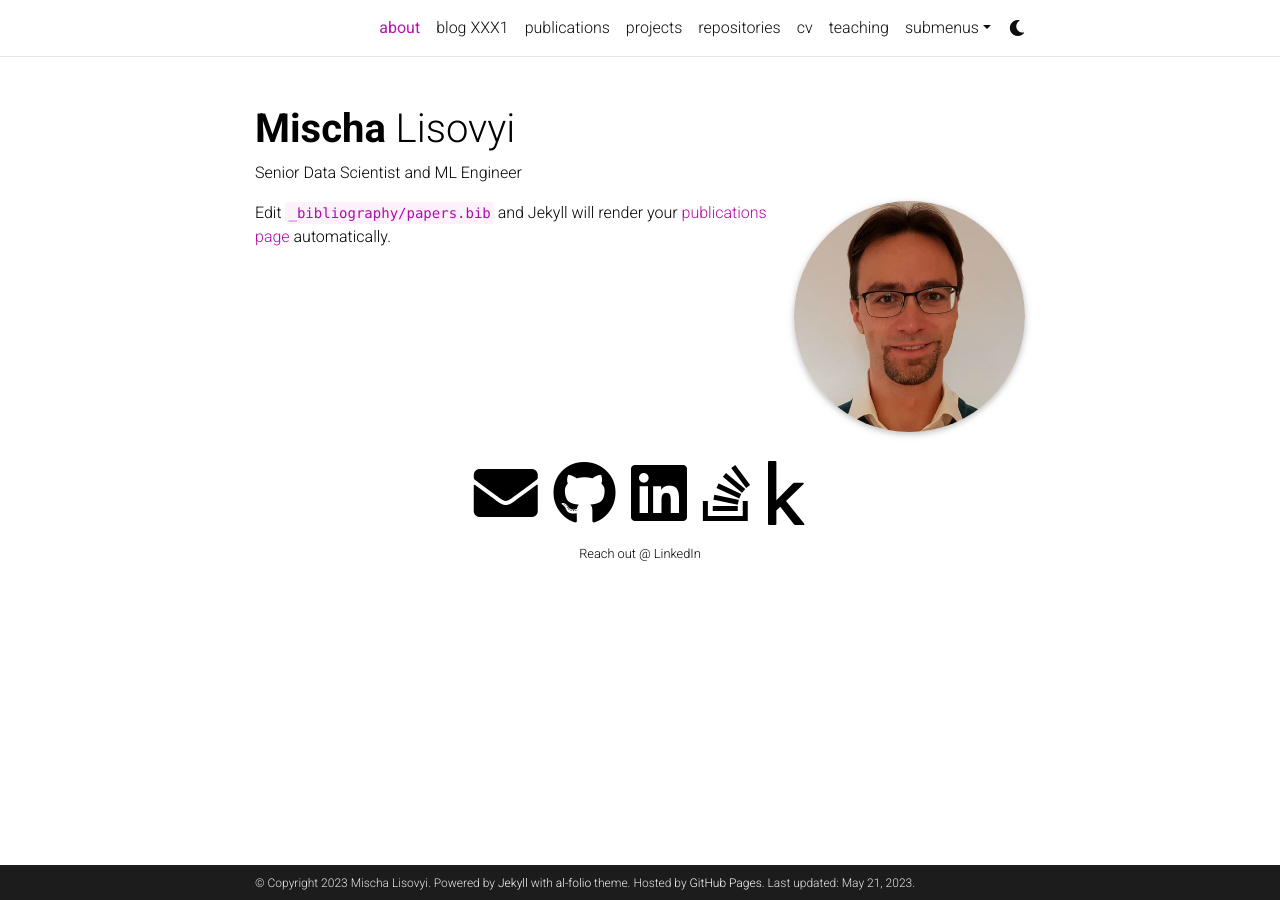
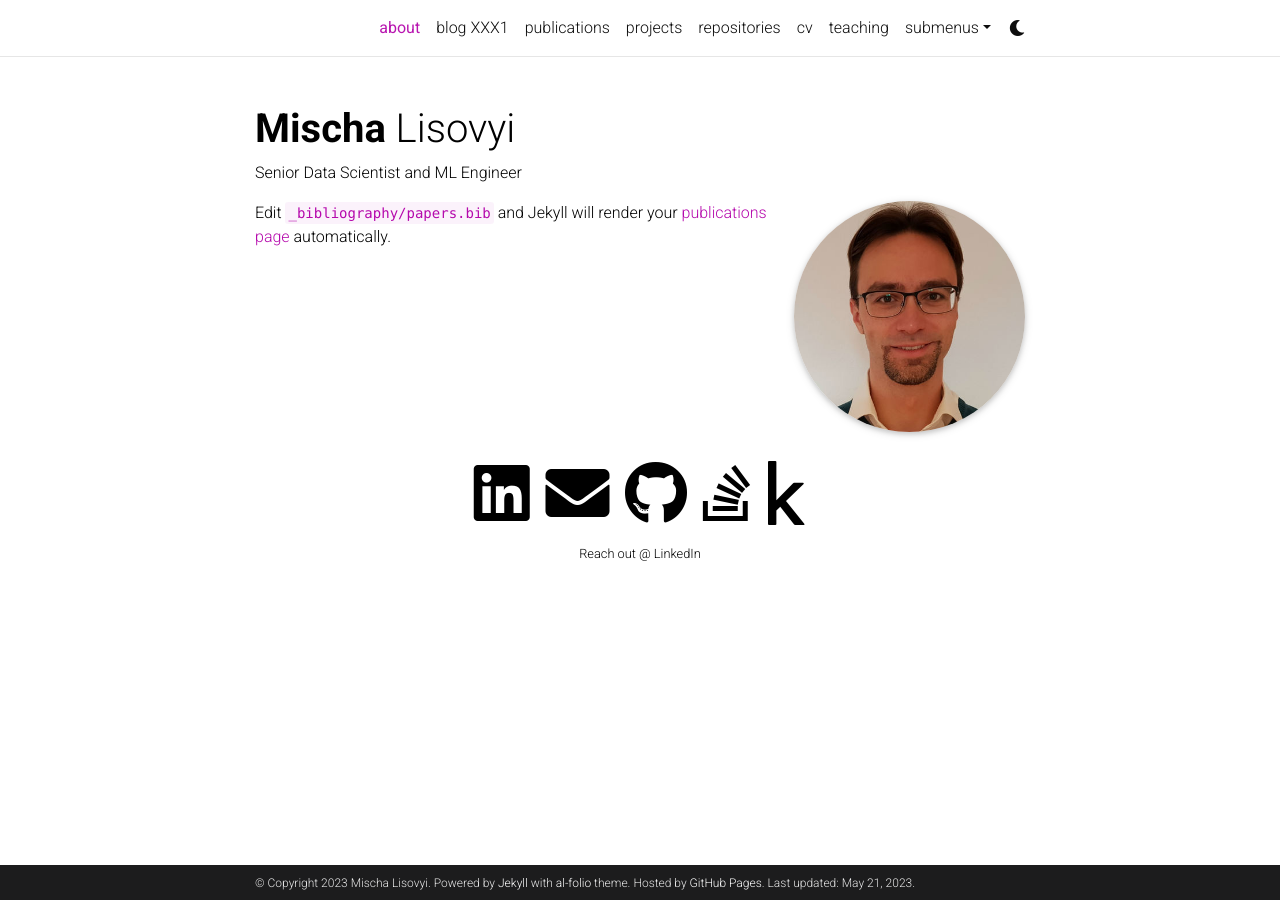
Before and after one commit to mlisovyi/mlisovyi.github.io, a Jekyll site: the page built from _pages/about.md, in a window 1280 px wide. Built offline with Jekyll 4.4.1, drawn with Linux system fonts in a browser that asks for light colours; full-size pictures stand in for the smaller copies a plugin makes; comment, search, counter and statistics services are not loaded; a style sheet for code colours, icons or effects is not loaded.

Commit message:
re-order social netword icons

```diff
--- a/_includes/social.html
+++ b/_includes/social.html
@@ -1,5 +1,18 @@
+{%- if site.linkedin_username -%}
+<a href="https://www.linkedin.com/in/{{ site.linkedin_username }}" title="LinkedIn"><i class="fab fa-linkedin"></i></a>
+{% endif %}
 {%- if site.email -%}
 <a href="mailto:{{ site.email | encode_email }}" title="email"><i class="fas fa-envelope"></i></a>
+{% endif %}
+{%- if site.github_username -%}
+<a href="https://github.com/{{ site.github_username }}" title="GitHub"><i class="fab fa-github"></i></a>
+{% endif %}
+{%- if site.stackoverflow_id -%}
+<a href="https://stackoverflow.com/users/{{ site.stackoverflow_id }}" title="Stackoverflow"><i
+        class="fab fa-stack-overflow"></i></a>
+{% endif %}
+{%- if site.kaggle_id -%}
+<a href="https://www.kaggle.com/{{ site.kaggle_id }}" title="Kaggle"><i class="fab fa-kaggle"></i></a>
 {% endif %}
 {%- if site.telegram_username -%}
 <a href="https://telegram.me/{{ site.telegram_username }}" title="telegram"><i class="fab fa-telegram"></i></a>
@@ -11,10 +24,12 @@
 <a href="https://orcid.org/{{ site.orcid_id }}" title="ORCID"><i class="ai ai-orcid"></i></a>
 {% endif %}
 {%- if site.scholar_userid -%}
-            <a href="https://scholar.google.com/citations?user={{ site.scholar_userid }}" title="Google Scholar"><i class="ai ai-google-scholar"></i></a>
+<a href="https://scholar.google.com/citations?user={{ site.scholar_userid }}" title="Google Scholar"><i
+        class="ai ai-google-scholar"></i></a>
 {% endif %}
 {%- if site.semanticscholar_id -%}
-            <a href="https://www.semanticscholar.org/author/{{ site.semanticscholar_id }}" title="Semantic Scholar"><i class="ai ai-semantic-scholar"></i></a>
+<a href="https://www.semanticscholar.org/author/{{ site.semanticscholar_id }}" title="Semantic Scholar"><i
+        class="ai ai-semantic-scholar"></i></a>
 {% endif %}
 {%- if site.publons_id -%}
 <a href="https://publons.com/a/{{ site.publons_id }}/" title="Publons"><i class="ai ai-publons"></i></a>
@@ -26,16 +41,12 @@
 <a href="https://osf.io/{{ site.osf_id }}/" title="Open Science Framework"><i class="ai ai-osf"></i></a>
 {% endif %}
 {%- if site.research_gate_profile -%}
-            <a href="https://www.researchgate.net/profile/{{site.research_gate_profile}}/" title="ResearchGate"><i class="ai ai-researchgate"></i></a>
+<a href="https://www.researchgate.net/profile/{{site.research_gate_profile}}/" title="ResearchGate"><i
+        class="ai ai-researchgate"></i></a>
 {% endif %}
 {%- if site.scopus_id -%}
-            <a href="https://www.scopus.com/authid/detail.uri?authorId={{site.scopus_id}}" title="Scopus"><i class="ai ai-scopus"></i></a>
-            {% endif %}
-            {%- if site.github_username -%}
-            <a href="https://github.com/{{ site.github_username }}" title="GitHub"><i class="fab fa-github"></i></a>
-            {% endif %}
-            {%- if site.linkedin_username -%}
-            <a href="https://www.linkedin.com/in/{{ site.linkedin_username }}" title="LinkedIn"><i class="fab fa-linkedin"></i></a>
+<a href="https://www.scopus.com/authid/detail.uri?authorId={{site.scopus_id}}" title="Scopus"><i
+        class="ai ai-scopus"></i></a>
 {% endif %}
 {%- if site.twitter_username -%}
 <a href="https://twitter.com/{{ site.twitter_username }}" title="Twitter"><i class="fab fa-twitter"></i></a>
@@ -59,7 +70,8 @@
 <a href="https://www.wikidata.org/wiki/{{ site.wikidata_id }}" title="Wikidata"><i class="fas fa-barcode"></i></a>
 {% endif %}
 {%- if site.wikipedia_id -%}
-            <a href="https://wikipedia.org/wiki/User:{{ site.wikipedia_id }}" title="Wikipedia"><i class="fab fa-wikipedia-w"></i></a>
+<a href="https://wikipedia.org/wiki/User:{{ site.wikipedia_id }}" title="Wikipedia"><i
+        class="fab fa-wikipedia-w"></i></a>
 {% endif %}
 {%- if site.strava_userid -%}
 <a href="https://www.strava.com/athletes/{{ site.strava_userid }}" title="Strava"><i class="fab fa-strava"></i></a>
@@ -72,12 +84,6 @@
 {% endif %}
 {%- if site.dblp_url -%}
 <a href="{{ site.dblp_url }}" title="DBLP"><i class="ai ai-dblp"></i></a>
-            {% endif %}
-            {%- if site.stackoverflow_id -%}
-            <a href="https://stackoverflow.com/users/{{ site.stackoverflow_id }}" title="Stackoverflow"><i class="fab fa-stack-overflow"></i></a>
-            {% endif %}
-            {%- if site.kaggle_id -%}
-            <a href="https://www.kaggle.com/{{ site.kaggle_id }}" title="Kaggle"><i class="fab fa-kaggle"></i></a>
 {% endif %}
 {%- if site.lastfm_id -%}
 <a href="https://www.last.fm/user/{{ site.lastfm_id }}" title="Last FM"><i class="fab fa-lastfm"></i></a>
```
Lines whose indentation alone changed are shown as unchanged.
